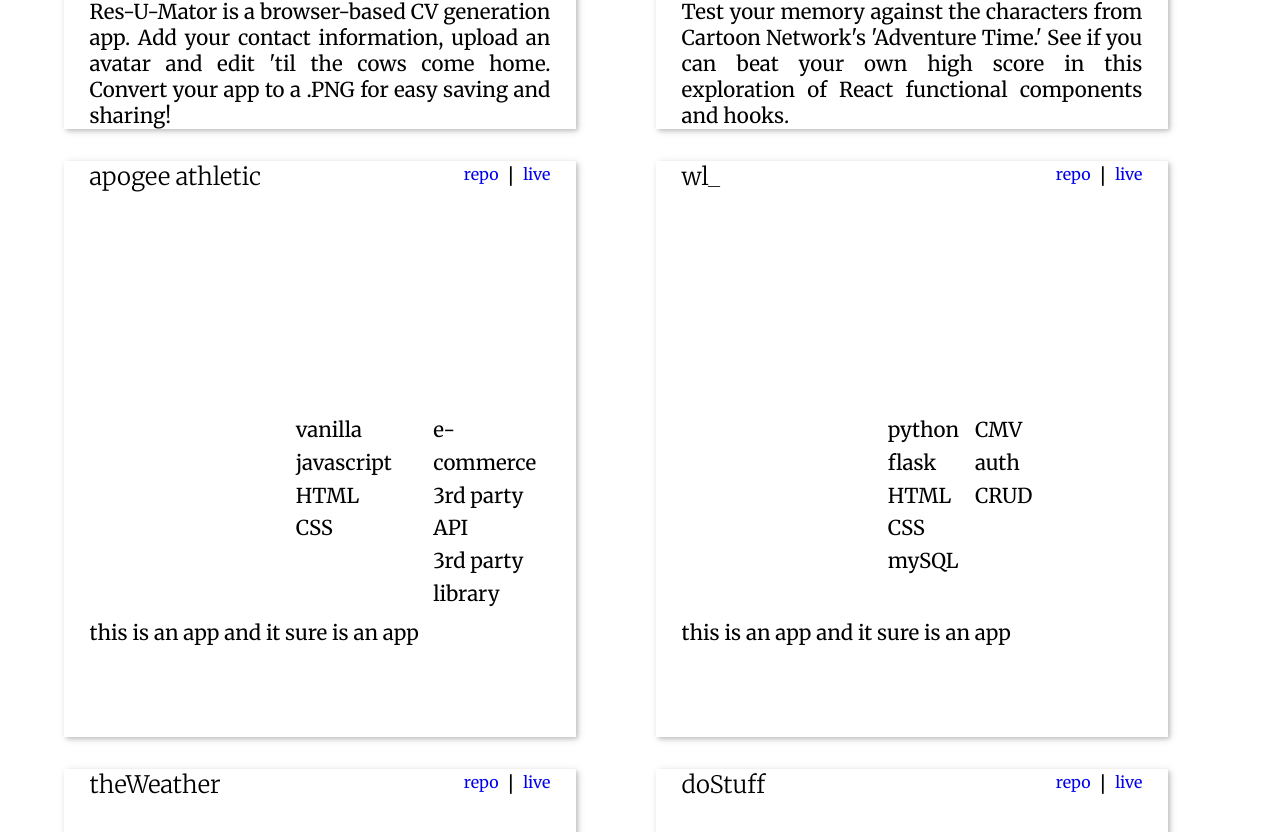
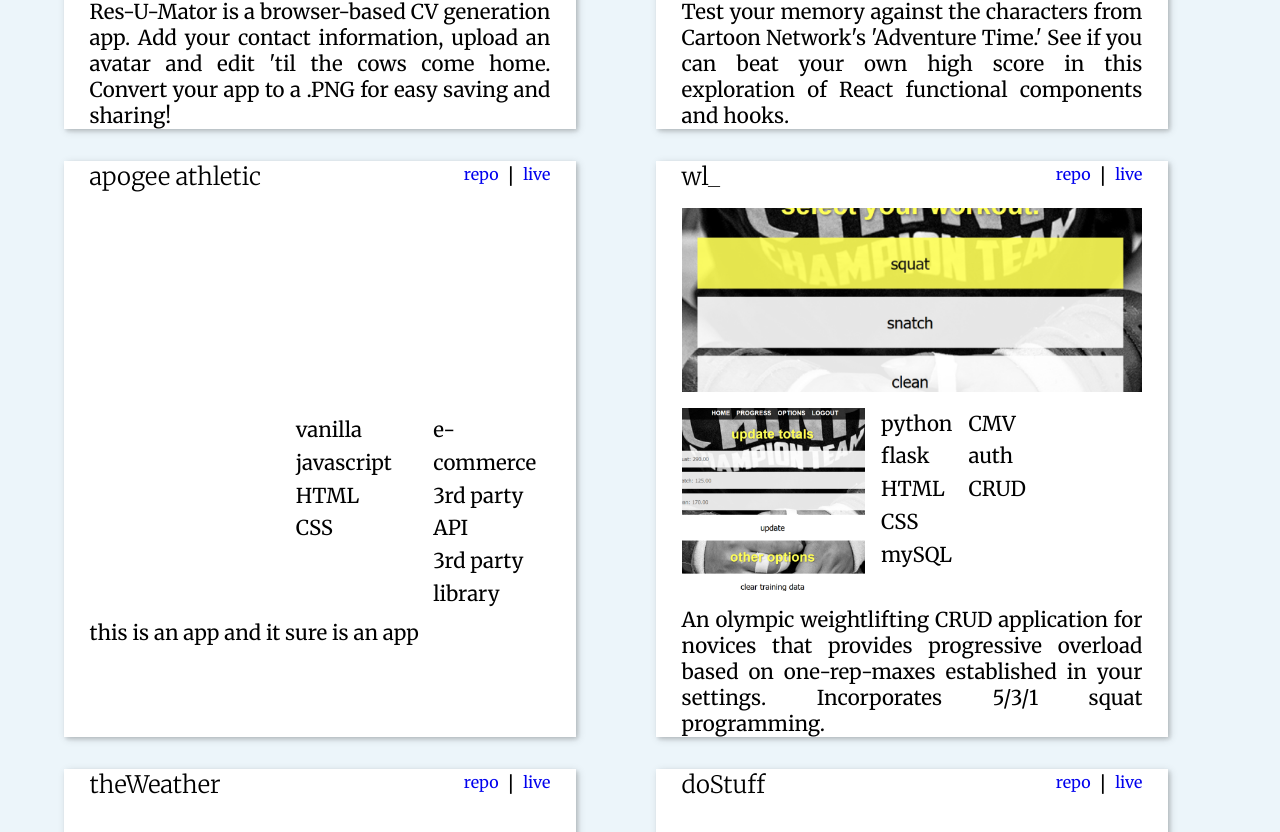
Before and after one commit to harrisonBarnett/personal-site-mk2, a React (Create React App) app: page /projects in a window 1280 px wide. Shown: the part 788-1620 px from the top of the page. Built offline with nearby package versions, Linux system fonts and the light colour scheme.

Commit message:
Importing more assets

```diff
--- a/src/static/App.css
+++ b/src/static/App.css
@@ -2,6 +2,7 @@
 /* font-family: 'Merriweather', serif; */
 :root {
     --primary-color: #708d9d;
+    --primary-color-light: #ecf5fa;
 }
 html, body {
     margin: 0;
@@ -13,6 +14,8 @@ html, body {
 }
 #root {
     width: 100%;
+    background: var(--primary-color-light);
+
 }
 * h1,
 * h2,
@@ -248,6 +251,7 @@ html, body {
     flex-direction: column;
     gap: 1rem;
 
+    background: white;
     box-shadow:
     2px 2px 4px rgba(0,0,0,.15),
     2px 2px 8px rgba(0,0,0,.15);
--- a/src/static/ProjectInfo.js
+++ b/src/static/ProjectInfo.js
@@ -2,6 +2,8 @@ import resumatorLong from './images/project-images/resumator-long.PNG'
 import resumatorSquare from './images/project-images/resumator-square.PNG'
 import memoryLong from './images/project-images/memory-long.PNG'
 import memorySquare from './images/project-images/memory-square.PNG'
+import wlLong from './images/project-images/wl-long.PNG'
+import wlSquare from './images/project-images/wl-square.PNG'
 
 const projectInfo = [
     {
@@ -66,10 +68,10 @@ const projectInfo = [
     },
     {
         title: 'wl_',
-        repoLink: '#',
+        repoLink: 'https://github.com/harrisonBarnett/wl_',
         liveLink: '#',
-        headerImg: '',
-        accentImg: '',
+        headerImg: wlLong,
+        accentImg: wlSquare,
         stack: [
             'python',
             'flask',
@@ -82,7 +84,9 @@ const projectInfo = [
             'auth',
             'CRUD'
         ],
-        description: 'this is an app and it sure is an app'
+        description: 'An olympic weightlifting CRUD application for novices ' +
+        'that provides progressive overload based on one-rep-maxes established in ' +
+        'your settings. Incorporates 5/3/1 squat programming.'
     },
     {
         title: 'theWeather',
```
Also changed, not shown: src/static/images/project-images/wl-long.PNG (added), src/static/images/project-images/wl-square.PNG (added).
